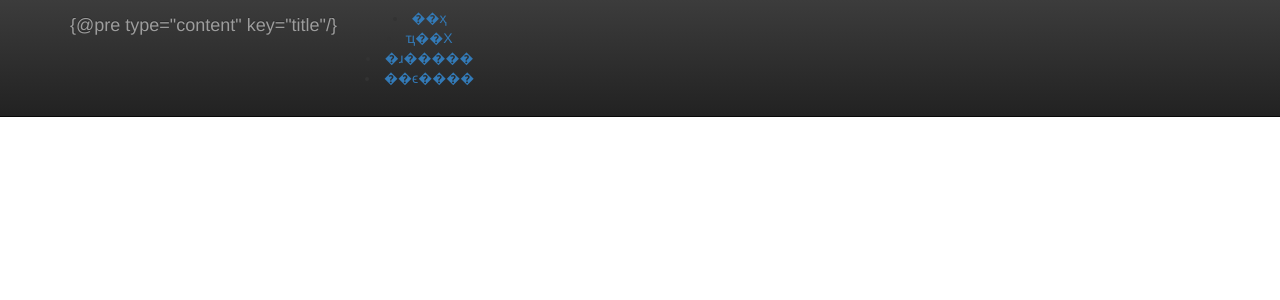
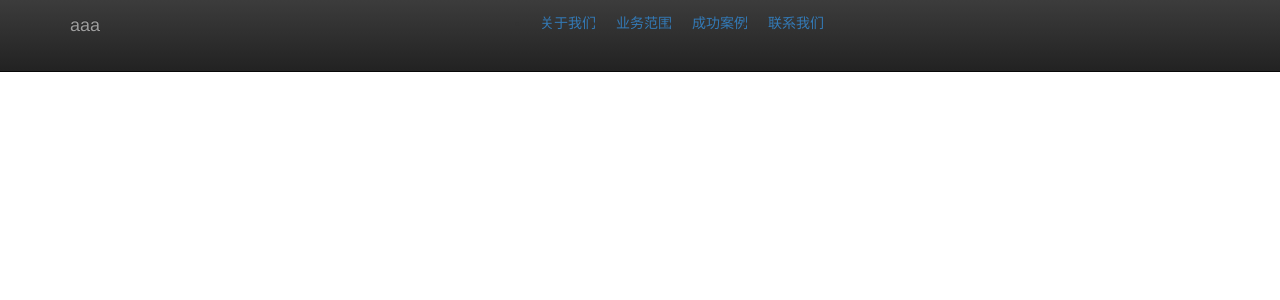
Before and after one commit to eline-yilin/company, a PHP site: page /yushu/pages/index.php in a window 1280 px wide. Shown: the top 300 px of the page. Run offline with PHP 8.4, Linux system fonts and the light colour scheme; some libraries are stand-ins or nearby versions.

Commit message:
navigation

```diff
--- a/web/includes/header.php
+++ b/web/includes/header.php
@@ -23,18 +23,20 @@ include_once '../config/config.php';;
     <div role="navigation" class="navbar navbar-inverse navbar-fixed-top">
       <div class="container">
         <div class="navbar-header">
-        	<a class="navbar-brand pull-left" href="/">{@pre type="content" key="title"/}</a>
+        	<a class="navbar-brand pull-left" href="/">aaa</a>
         </div>
         <div class="navbar">
           <div class="center">
           	 <div class='btn btn-inverse'>
-            <li {@eq key=name value="index"}class="active"{/eq}><a href="/admin">��ҳ</a></li>
+          	 <ul>
+	            <li ><a href="/admin">关于我们</a></li>
 
-            <li {@eq key=name value="user"}class="active"{/eq}><a href="/admin/user">ҵ��Χ</a></li>
+	            <li ><a href="/admin/user">业务范围</a></li>
 
-            <li {@eq key=name value="comment"}class="active"{/eq}><a href="/admin/comment">�ɹ�����</a></li>
+	            <li ><a href="/admin/comment">成功案例</a></li>
 
-            <li {@eq key=name value="cart"}class="active"{/eq}><a href="/admin/orders">��ϵ����</a></li>
+	            <li ><a href="/admin/orders">联系我们</a></li>
+            </ul>
             </div>
           </div>
         </div><!--/.nav -->
--- a/web/themes/css/app.css
+++ b/web/themes/css/app.css
@@ -1 +1,11 @@
 @CHARSET "UTF-8";
+.center{margin:0px auto;text-align:center;}
+.navbar li
+{
+	float:left;
+}
+.navbar li a
+{
+	display:inline-block;
+	padding:5px 10px;
+}
```
